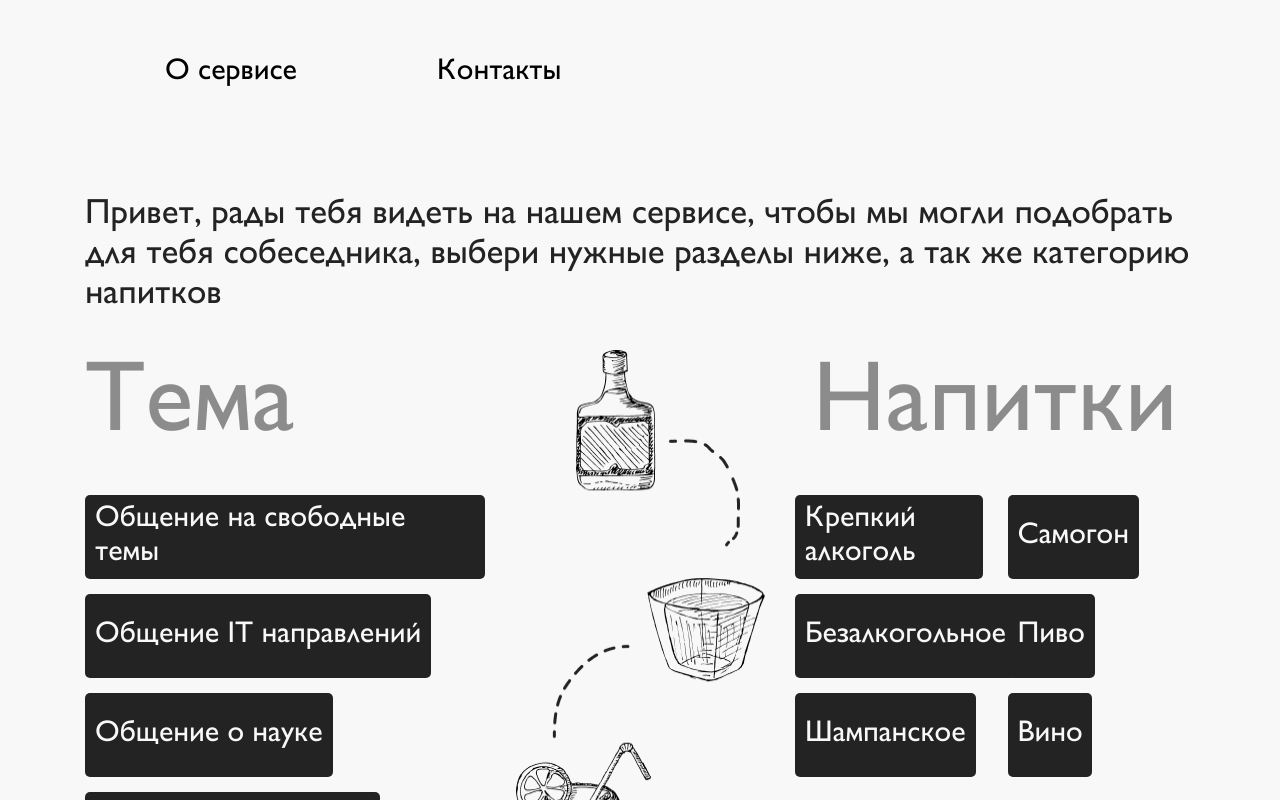
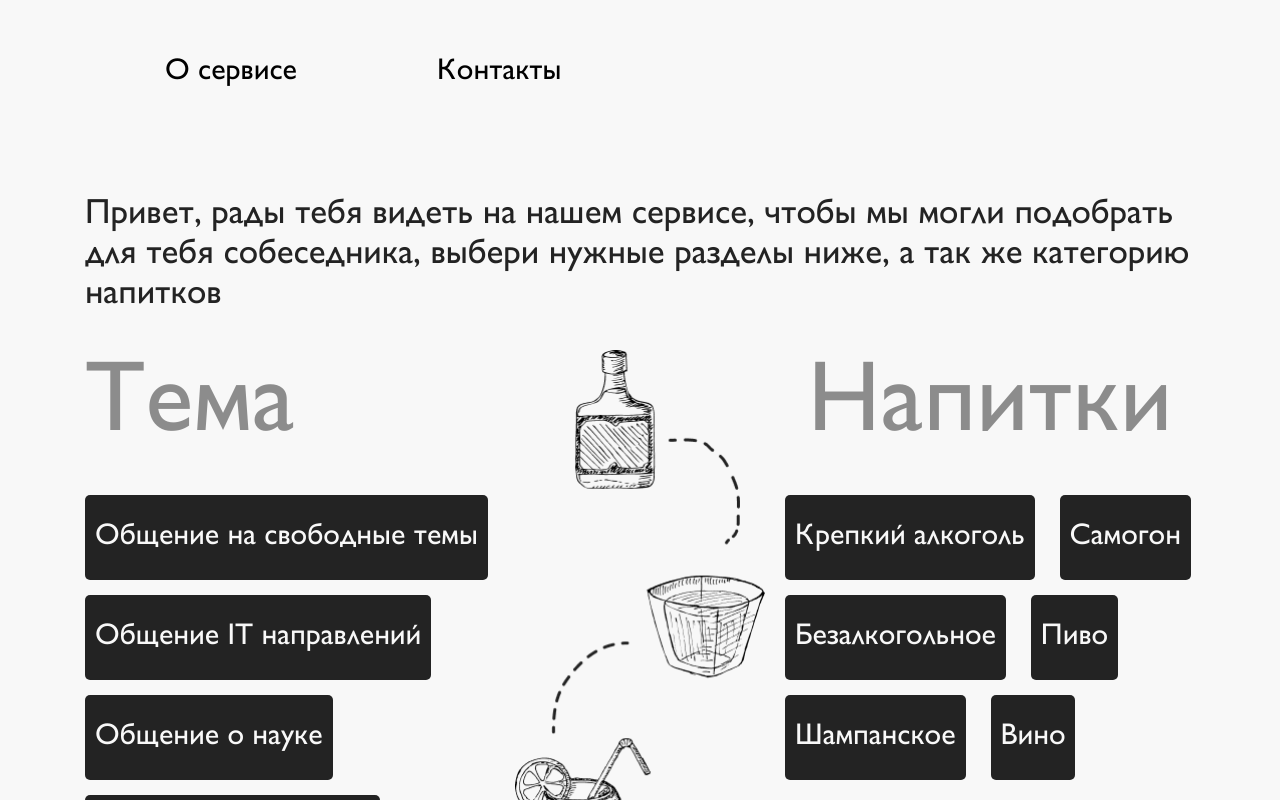
Before and after one commit to StasKudinow/drink-and-talk_frontend, a React (Create React App) app: page /categories in a window 1280 px wide. Shown: the top 800 px of the page. Built offline with nearby package versions, Linux system fonts and the light colour scheme.

Commit message:
feat: map selectors, add state for selected selectors

```diff
--- a/src/components/App.js
+++ b/src/components/App.js
@@ -7,6 +7,7 @@ import Categories from "./Categories"
 
 function App() {
 
+  // Footer у меня создает горизонтальный скролл - Стас. (Chrome v110.0.5481.180)
   return (
     <div className="max-w-[100%] min-w-[320px] min-h-[100vh] bg-white font-sans">
       <Header />
--- a/src/components/Categories.js
+++ b/src/components/Categories.js
@@ -1,9 +1,17 @@
+import { useState } from "react"
+
 import categoriesImage from "../images/categories-image.png"
+import { topics, drinks } from "../utils/costants" //изначальные массивы селекторов
 
 import Selector from "./Selector"
 import Button from "./Button"
 
 function Categories() {
+
+  //selectedItems - переменная-массив выбраных пользователем селекторов. Реализация через хук useState. В дальнейшем думаю надо будет прокидывать его на бэк, при сабмите кнопки.
+  const [selectedItems, setSelectedItems] = useState([])
+
+  console.log(selectedItems) //потом удалить. Для наглядности добавления/удаления объектов в массив
 
   return (
     <main className="container mx-auto max-w-[1110px] flex flex-col items-center pt-20 pb-28">
@@ -13,45 +21,35 @@ function Categories() {
         напитков
       </h2>
       <div className="w-[1110px] flex flex-row justify-between mb-15">
-        <div className="max-w-80">
+        <div className="w-82">
           <h3 className="mb-6 font-normal text-[100px] leading-[115px] text-black opacity-50">Тема</h3>
-          <ul className="grid justify-items-start gap-3">
-            <li>
-              <Selector text="Общение на свободные темы" />
-            </li>
-            <li>
-              <Selector text="Общение IT направлений" />
-            </li>
-            <li>
-              <Selector text="Общение о науке" />
-            </li>
-            <li>
-              <Selector text="Общение философов" />
-            </li>
+          <ul className="flex flex-wrap gap-x-5 gap-y-3">
+            {topics.map((topic) => { // мапим обекты селекторов из изначального массива
+              return <li key={topic.id}>
+                <Selector
+                  id={topic.id}
+                  text={topic.theme}
+                  selectedItems={selectedItems}
+                  onSelect={setSelectedItems}
+                />
+              </li>
+            })}
           </ul>
         </div>
-        <img src={categoriesImage} alt="categories" />
-        <div className="max-w-80">
+        <img className="w-50 h-104" src={categoriesImage} alt="categories" />
+        <div className="w-82">
           <h3 className="mb-6 font-normal text-[100px] leading-[115px] text-black text-center opacity-50">Напитки</h3>
-          <ul className="grid grid-cols-2 justify-items-start gap-x-5 gap-y-3">
-            <li>
-              <Selector text="Крепкий алкоголь" />
-            </li>
-            <li>
-              <Selector text="Самогон" />
-            </li>
-            <li>
-              <Selector text="Безалкогольное" />
-            </li>
-            <li>
-              <Selector text="Пиво" />
-            </li>
-            <li>
-              <Selector text="Шампанское" />
-            </li>
-            <li>
-              <Selector text="Вино" />
-            </li>
+          <ul className="flex flex-wrap gap-x-5 gap-y-3">
+            {drinks.map((drink) => { // мапим обекты селекторов из изначального массива
+              return <li key={drink.id}>
+                <Selector
+                  id={drink.id}
+                  text={drink.type}
+                  selectedItems={selectedItems}
+                  onSelect={setSelectedItems}
+                />
+              </li>
+            })}
           </ul>
         </div>
       </div>
--- a/src/components/Selector.js
+++ b/src/components/Selector.js
@@ -1,7 +1,50 @@
+import { useState } from "react"
+
 function Selector(props) {
+
+  const [isClicked, setIsClicked] = useState(false)
+
+  const selectorClassName = (
+    `
+      h-17
+      px-2
+      flex
+      justify-center
+      items-center
+      ${isClicked ? 'bg-green' : 'bg-black'}
+      rounded-default
+      cursor-pointer
+    `
+  )
+
+  const textClassName = (
+    `
+      font-normal
+      text-h3-web
+      leading-[34px]
+      ${isClicked ? 'text-black' : 'text-white'}
+    `
+  )
+
+  // При клике на элемент селектора, закрашиваем элемент, добавляем объект (с id и text, пока хз какие данные нужны на бэк) в массив выбраных пользователем селекторов
+  function handleClick() {
+    if (!isClicked) { // если не кликнуто - красим, добавляем в массив
+      setIsClicked(true)
+      props.onSelect([
+        {
+          id: props.id,
+          text: props.text
+        }, ...props.selectedItems
+      ])
+    } else { // если кликнуто - удаляем заливку, фильтруем и возвращаем массив, где нет элемента с данным text
+      setIsClicked(false)
+      props.onSelect((state) => state.filter((item) => item.text !== props.text && item)) // сравниваем по полю text. Ведь текст у селекторов будет всегда разный? (anakin_skywalker.jpg)
+    }
+  }
+
   return (
-    <div className="h-[84px] px-2 flex justify-center items-center bg-black rounded-default">
-      <p className="font-normal text-h3-web leading-[34px] text-white">{props.text}</p>
+    <div className={selectorClassName} onClick={handleClick}>
+      <p className={textClassName}>{props.text}</p>
     </div>
   )
 }
--- /dev/null
+++ b/src/utils/costants.js
@@ -0,0 +1,45 @@
+export const topics = [
+  {
+    theme: 'Общение на свободные темы',
+    id: 1,
+  },
+  {
+    theme: 'Общение IT направлений',
+    id: 2,
+  },
+  {
+    theme: 'Общение о науке',
+    id: 3,
+  },
+  {
+    theme: 'Общение философов',
+    id: 4,
+  },
+]
+
+export const drinks = [
+  {
+    type: 'Крепкий алкоголь',
+    id: 1,
+  },
+  {
+    type: 'Самогон',
+    id: 2,
+  },
+  {
+    type: 'Безалкогольное',
+    id: 3,
+  },
+  {
+    type: 'Пиво',
+    id: 4,
+  },
+  {
+    type: 'Шампанское',
+    id: 5,
+  },
+  {
+    type: 'Вино',
+    id: 6,
+  },
+]
--- a/tailwind.config.js
+++ b/tailwind.config.js
@@ -24,12 +24,13 @@ module.exports = {
         black: '#232323',
         orange: '#C97800',
         white: '#F8F8F8',
+        green: '#2DC033',
         'error-red': '#F50B0B',
         'text-black': '#101828',
         footerColor: '#232323',
       },
       spacing: {
-        ...generateSpacings(100),
+        ...generateSpacings(1000),
       },
       opacity: {
         0: '0',
```
